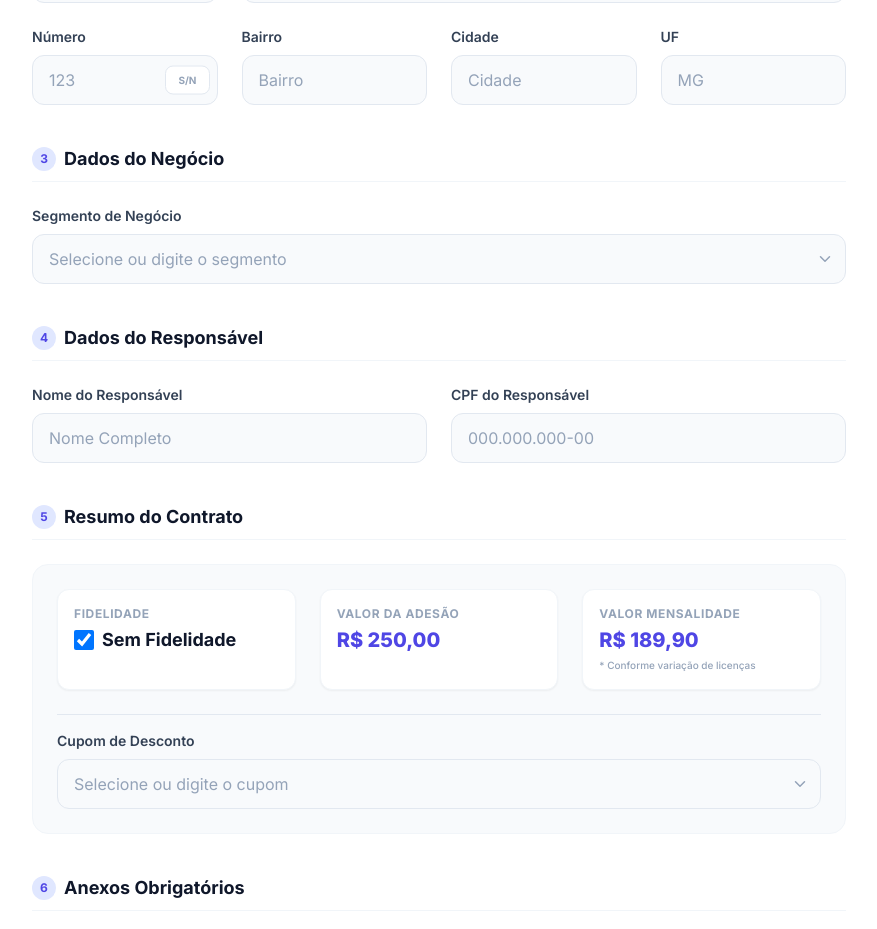
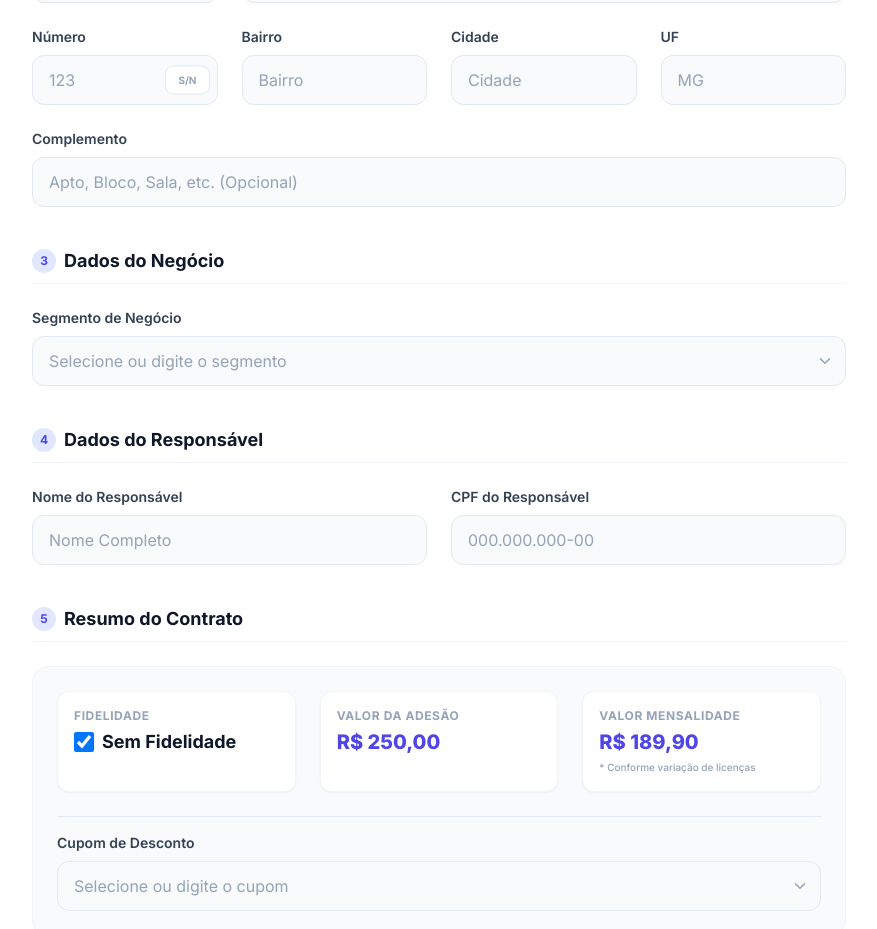
Before and after one commit to LucasPedropl/Bixs, a React (Vite) app: page /#/contratos in a window 1280 px wide. Shown: the part 920-1849 px from the top of the page, without its empty margins (201-1078 px from the left). Built offline with nearby package versions, Linux system fonts and the light colour scheme; what @react-pdf/renderer would draw is missing.

Commit message:
feat: Add complement field to contract address
Adds the 'complemento' field to the contract address in both the data model and the UI. This allows users to provide additional address details like apartment number or block.

```diff
--- a/components/ContractDocument.tsx
+++ b/components/ContractDocument.tsx
@@ -127,6 +127,7 @@ interface ContractData {
 	cidade: string;
 	uf: string;
 	cep: string;
+	complemento?: string;
 	contato: string;
 	email: string;
 	responsavel: string;
@@ -183,7 +184,8 @@ const ContractDocument: React.FC<ContractDocumentProps> = ({ data }) => {
 					<View style={styles.fieldRow}>
 						<Text style={styles.label}>ENDEREÇO:</Text>
 						<Text style={styles.value}>
-							{data.rua}, {data.semNumero ? 'S/N' : data.numero}, {data.bairro}, {data.cidade} - {data.uf}, CEP: {data.cep}
+							{data.rua}, {data.semNumero ? 'S/N' : data.numero}
+							{data.complemento ? `, ${data.complemento}` : ''}, {data.bairro}, {data.cidade} - {data.uf}, CEP: {data.cep}
 						</Text>
 					</View>
 					<View style={styles.fieldRow}>
--- a/pages/Contracts.tsx
+++ b/pages/Contracts.tsx
@@ -171,6 +171,7 @@ interface FormData {
 	cidade: string;
 	uf: string;
 	cep: string;
+	complemento: string;
 	contato: string;
 	email: string;
 	responsavel: string;
@@ -195,6 +196,7 @@ const Contracts: React.FC = () => {
 		cidade: '',
 		uf: '',
 		cep: '',
+		complemento: '',
 		contato: '',
 		email: '',
 		responsavel: '',
@@ -798,6 +800,18 @@ const Contracts: React.FC = () => {
 											/>
 											{errors.uf && <p className="text-xs text-red-500 mt-1">{errors.uf}</p>}
 										</div>
+
+										<div className="md:col-span-4">
+											<label className={labelClasses}>Complemento</label>
+											<input
+												type="text"
+												name="complemento"
+												value={formData.complemento}
+												onChange={handleChange}
+												className={inputClasses}
+												placeholder="Apto, Bloco, Sala, etc. (Opcional)"
+											/>
+										</div>
 									</div>
 								</div>
 
```
